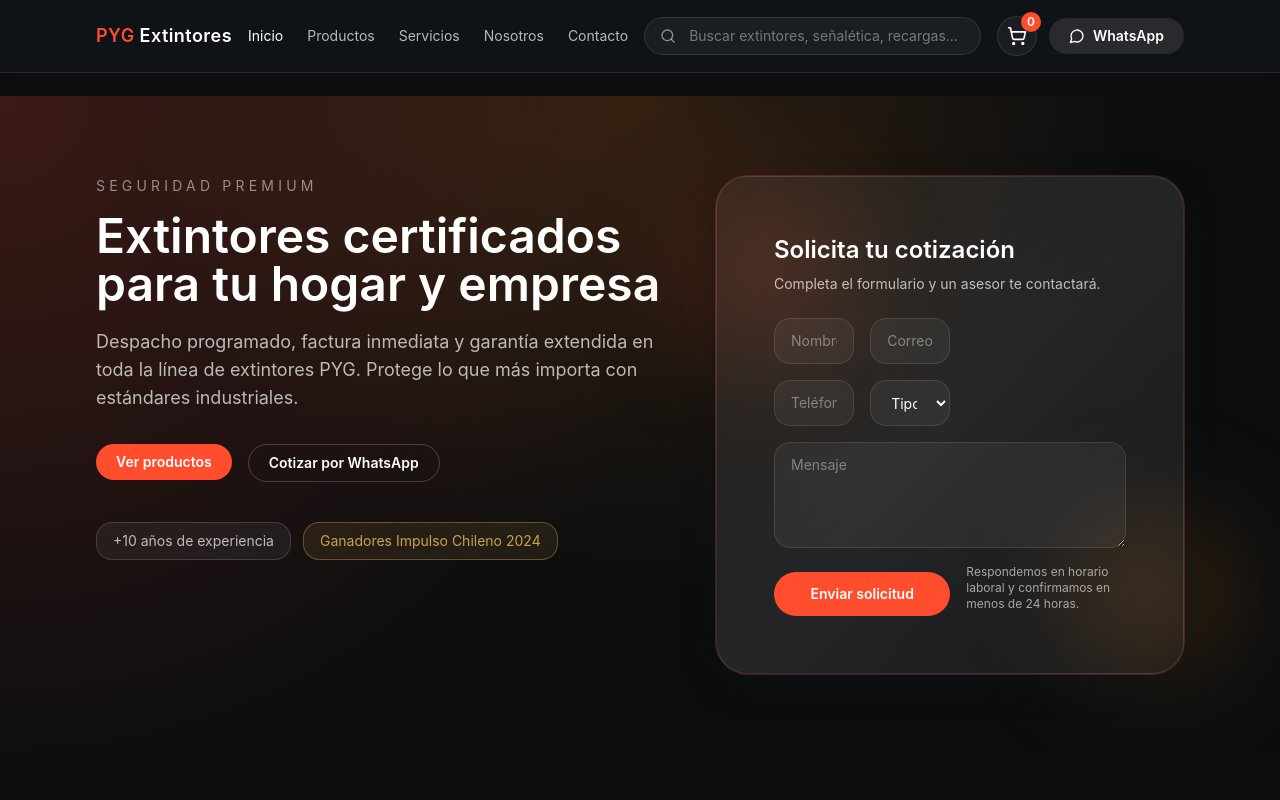
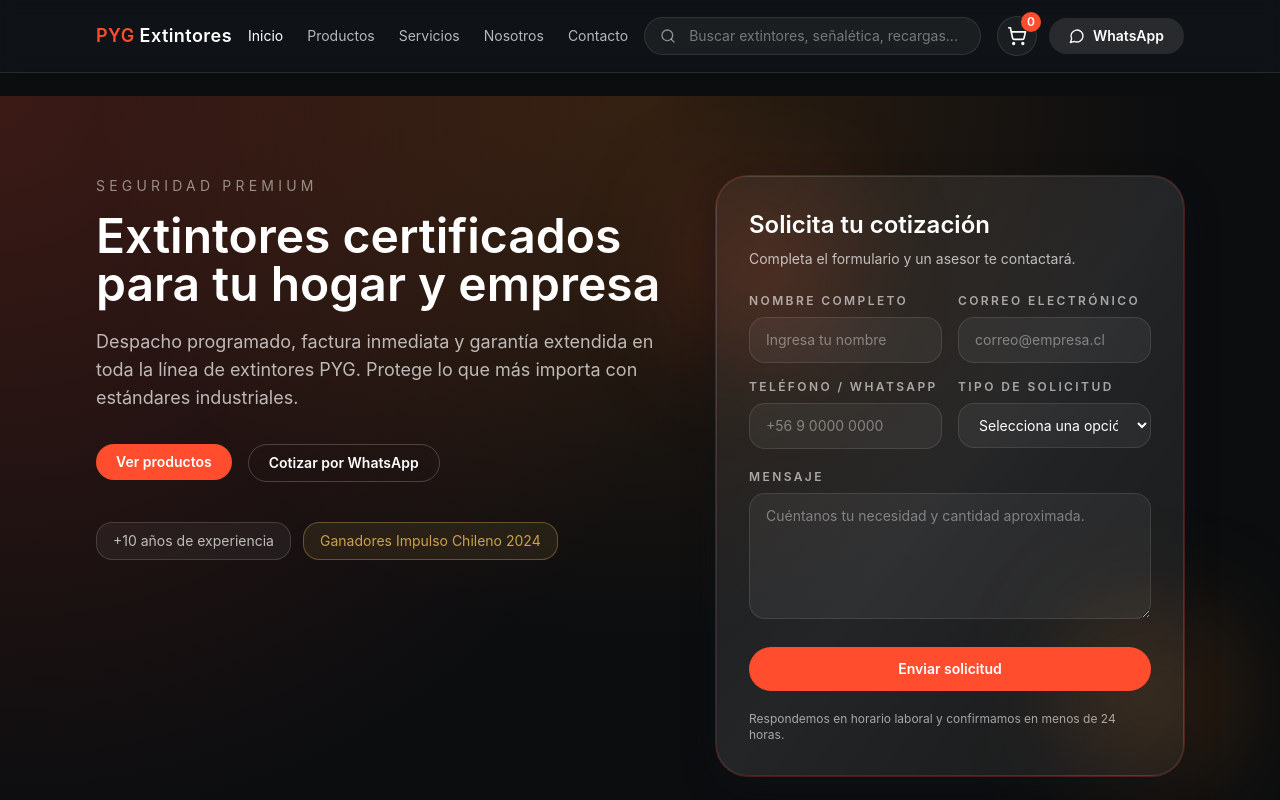
Before and after one commit to fpgalarce-creator/pyg-extintores-ecommerce, a React (Vite) app: page / in a window 1280 px wide. Shown: the top 800 px of the page. Built offline with nearby package versions, Linux system fonts and the light colour scheme.

Commit message:
Ajusta formulario del hero

```diff
--- a/src/pages/Home.tsx
+++ b/src/pages/Home.tsx
@@ -92,65 +92,85 @@
               <div className="absolute -left-4 top-8 h-32 w-32 rounded-full bg-ember/30 blur-3xl" />
               <div className="absolute -right-8 bottom-4 h-32 w-32 rounded-full bg-blaze/30 blur-3xl" />
               <div className="relative rounded-[32px] border border-white/10 bg-gradient-to-br from-white/5 via-white/10 to-white/5 p-8 shadow-glow">
-                <div className="rounded-3xl border border-white/0 bg-white/0 p-6">
                 <h2 className="text-2xl font-semibold text-white">Solicita tu cotización</h2>
                 <p className="mt-2 text-sm text-white/70">
                   Completa el formulario y un asesor te contactará.
                 </p>
-                  <form className="mt-6 grid gap-4" onSubmit={handleSubmit}>
+                <form className="mt-6 grid gap-5" onSubmit={handleSubmit}>
                   <div className="grid gap-4 md:grid-cols-2">
+                    <label className="space-y-2 text-xs font-semibold uppercase tracking-[0.2em] text-white/60">
+                      <span>NOMBRE COMPLETO</span>
                       <input
                         type="text"
                         name="name"
-                        placeholder="Nombre completo"
+                        placeholder="Ingresa tu nombre"
                         value={formData.name}
                         onChange={handleChange}
-                        className="w-full rounded-2xl border border-white/10 bg-white/5 px-4 py-3 text-sm text-white placeholder:text-white/40 focus:border-ember/60 focus:outline-none"
+                        className="w-full rounded-2xl border border-white/10 bg-white/5 px-4 py-3 text-sm font-normal normal-case tracking-normal text-white placeholder:text-white/40 focus:border-ember/60 focus:outline-none"
                       />
+                    </label>
+                    <label className="space-y-2 text-xs font-semibold uppercase tracking-[0.2em] text-white/60">
+                      <span>CORREO ELECTRÓNICO</span>
                       <input
                         type="email"
                         name="email"
-                        placeholder="Correo"
+                        placeholder="correo@empresa.cl"
                         value={formData.email}
                         onChange={handleChange}
-                        className="w-full rounded-2xl border border-white/10 bg-white/5 px-4 py-3 text-sm text-white placeholder:text-white/40 focus:border-ember/60 focus:outline-none"
+                        className="w-full rounded-2xl border border-white/10 bg-white/5 px-4 py-3 text-sm font-normal normal-case tracking-normal text-white placeholder:text-white/40 focus:border-ember/60 focus:outline-none"
                       />
+                    </label>
+                    <label className="space-y-2 text-xs font-semibold uppercase tracking-[0.2em] text-white/60">
+                      <span>TELÉFONO / WHATSAPP</span>
                       <input
                         type="tel"
                         name="phone"
-                        placeholder="Teléfono"
+                        placeholder="+56 9 0000 0000"
                         value={formData.phone}
                         onChange={handleChange}
-                        className="w-full rounded-2xl border border-white/10 bg-white/5 px-4 py-3 text-sm text-white placeholder:text-white/40 focus:border-ember/60 focus:outline-none"
+                        className="w-full rounded-2xl border border-white/10 bg-white/5 px-4 py-3 text-sm font-normal normal-case tracking-normal text-white placeholder:text-white/40 focus:border-ember/60 focus:outline-none"
                       />
+                    </label>
+                    <label className="space-y-2 text-xs font-semibold uppercase tracking-[0.2em] text-white/60">
+                      <span>TIPO DE SOLICITUD</span>
                       <select
                         name="requestType"
                         value={formData.requestType}
                         onChange={handleChange}
-                        className="w-full rounded-2xl border border-white/10 bg-white/5 px-4 py-3 text-sm text-white focus:border-ember/60 focus:outline-none"
+                        className="w-full rounded-2xl border border-white/10 bg-white/5 px-4 py-3 text-sm font-normal normal-case tracking-normal text-white focus:border-ember/60 focus:outline-none"
                       >
                         <option value="" className="text-slate-900">
-                          Tipo de solicitud
+                          Selecciona una opción
                         </option>
-                        <option value="venta" className="text-slate-900">
+                        <option value="compra" className="text-slate-900">
                           Compra de extintores
                         </option>
-                        <option value="mantencion" className="text-slate-900">
-                          Mantención y recarga
+                        <option value="recarga" className="text-slate-900">
+                          Recarga / mantención
                         </option>
                         <option value="inspeccion" className="text-slate-900">
-                          Inspección técnica
+                          Inspección o certificación
+                        </option>
+                        <option value="senaletica" className="text-slate-900">
+                          Señalética y accesorios
+                        </option>
+                        <option value="otro" className="text-slate-900">
+                          Otro
                         </option>
                       </select>
+                    </label>
                   </div>
+                  <label className="space-y-2 text-xs font-semibold uppercase tracking-[0.2em] text-white/60">
+                    <span>MENSAJE</span>
                     <textarea
                       name="message"
-                      rows={4}
-                      placeholder="Mensaje"
+                      rows={5}
+                      placeholder="Cuéntanos tu necesidad y cantidad aproximada."
                       value={formData.message}
                       onChange={handleChange}
-                      className="w-full rounded-2xl border border-white/10 bg-white/5 px-4 py-3 text-sm text-white placeholder:text-white/40 focus:border-ember/60 focus:outline-none md:col-span-2"
+                      className="w-full rounded-2xl border border-white/10 bg-white/5 px-4 py-3 text-sm font-normal normal-case tracking-normal text-white placeholder:text-white/40 focus:border-ember/60 focus:outline-none"
                     />
+                  </label>
                   {formError && <p className="text-sm text-ember">{formError}</p>}
                   {formSuccess && (
                     <p className="text-sm text-emerald-300">
@@ -159,15 +179,14 @@
                   )}
                   <button
                     type="submit"
-                      className="mt-2 w-full rounded-full bg-ember px-5 py-3 text-sm font-semibold text-white transition hover:bg-blaze"
+                    className="mt-1 w-full rounded-full bg-ember px-5 py-3 text-sm font-semibold text-white transition hover:bg-blaze"
                   >
                     Enviar solicitud
                   </button>
-                    <p className="text-xs text-white/60">
+                  <p className="text-left text-xs text-white/60">
                     Respondemos en horario laboral y confirmamos en menos de 24 horas.
                   </p>
                 </form>
-                </div>
               </div>
             </div>
           </div>
```
Lines whose indentation alone changed are shown as unchanged.
